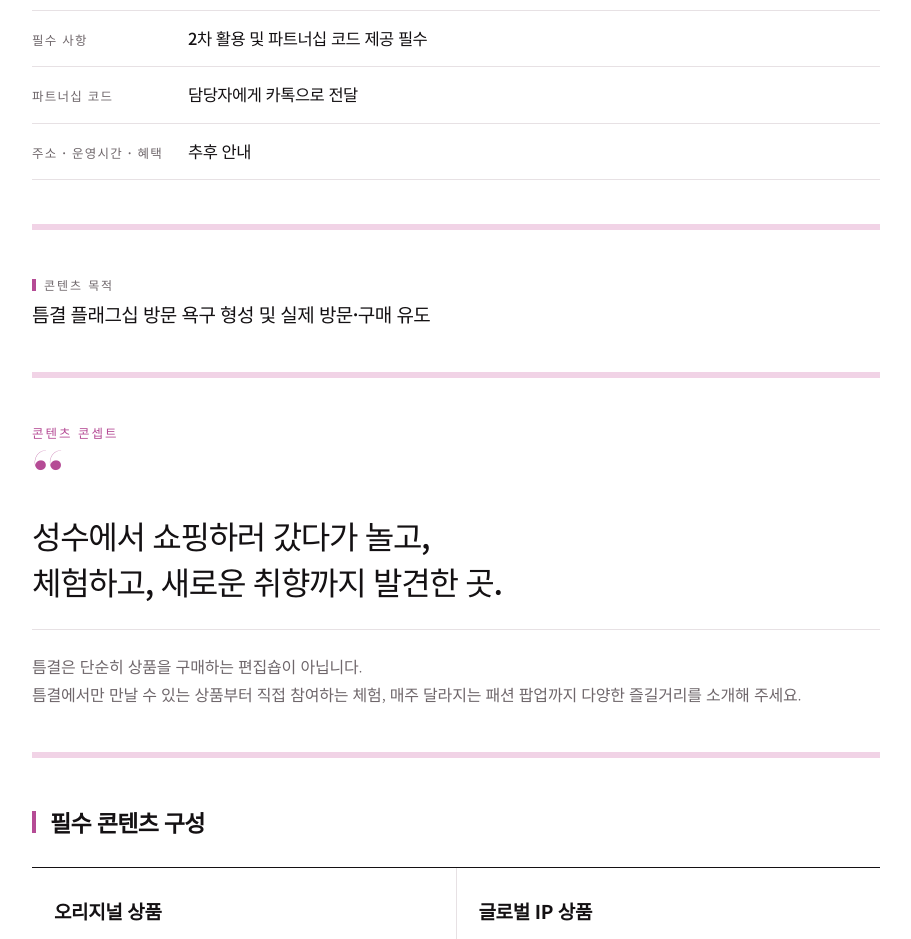
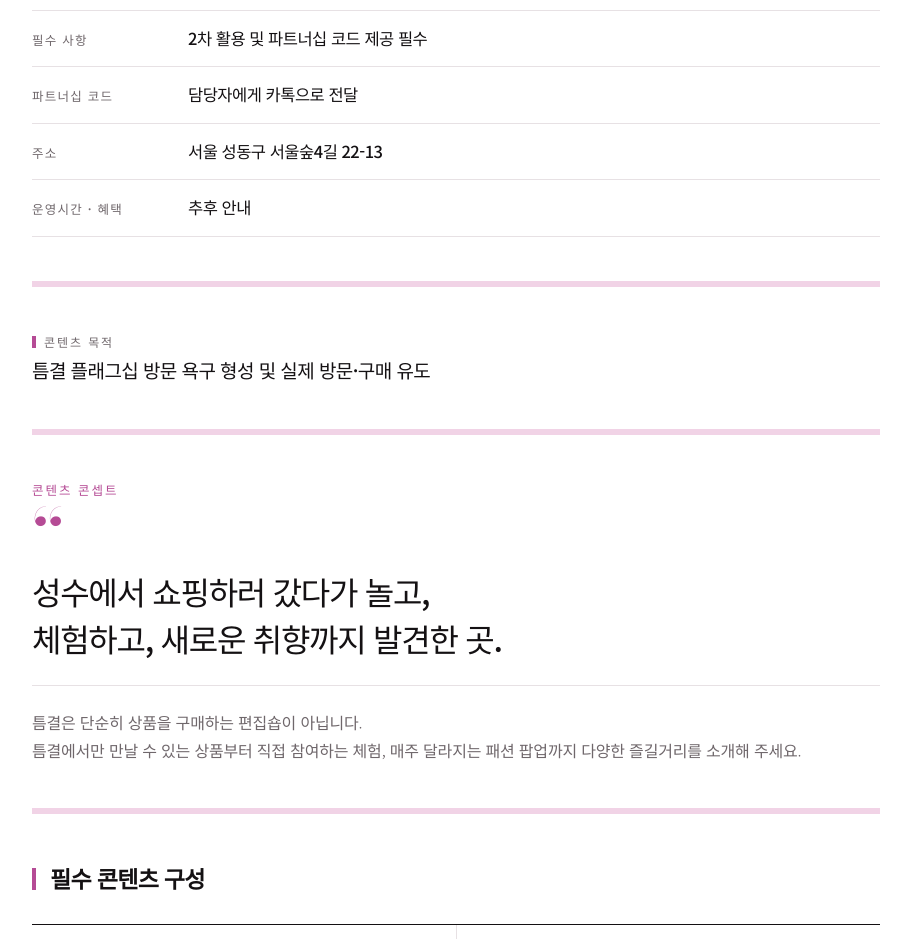
Before and after one commit to hwangyksiriai/teumgyul-fashion, a plain HTML site: page offline/index.html in a window 1280 px wide. Shown: the part 980-1919 px from the top of the page, without its empty margins (184-1095 px from the left). Drawn offline with nearby package versions, Linux system fonts and the light colour scheme.

Commit message:
Offline overview: store address

```diff
--- a/offline/index.html
+++ b/offline/index.html
@@ -262,7 +262,8 @@ td.k{color:var(--accent)}
       <div><dt>게시 유지 기간</dt><dd>6개월</dd></div>
       <div><dt>필수 사항</dt><dd>2차 활용 및 파트너십 코드 제공 필수</dd></div>
       <div><dt>파트너십 코드</dt><dd>담당자에게 카톡으로 전달</dd></div>
-      <div><dt>주소 · 운영시간 · 혜택</dt><dd>추후 안내</dd></div>
+      <div><dt>주소</dt><dd>서울 성동구 서울숲4길 22-13</dd></div>
+      <div><dt>운영시간 · 혜택</dt><dd>추후 안내</dd></div>
     </dl>
   </div>
 
```
